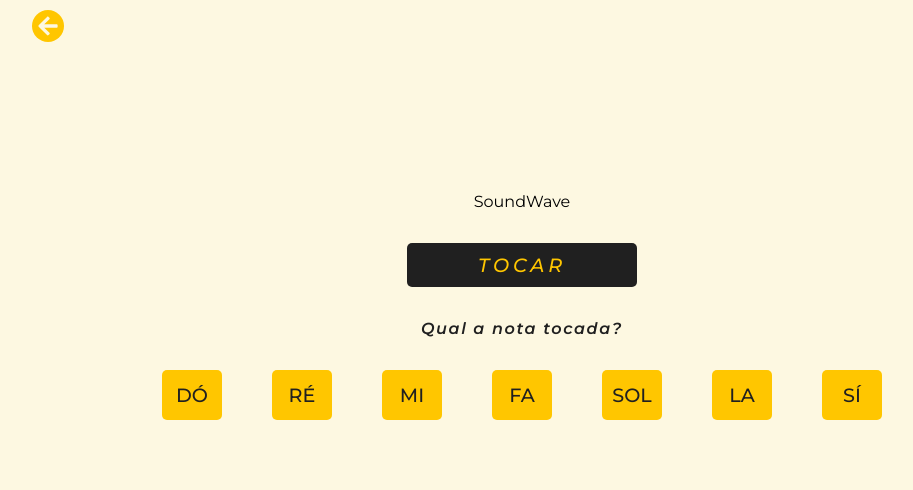
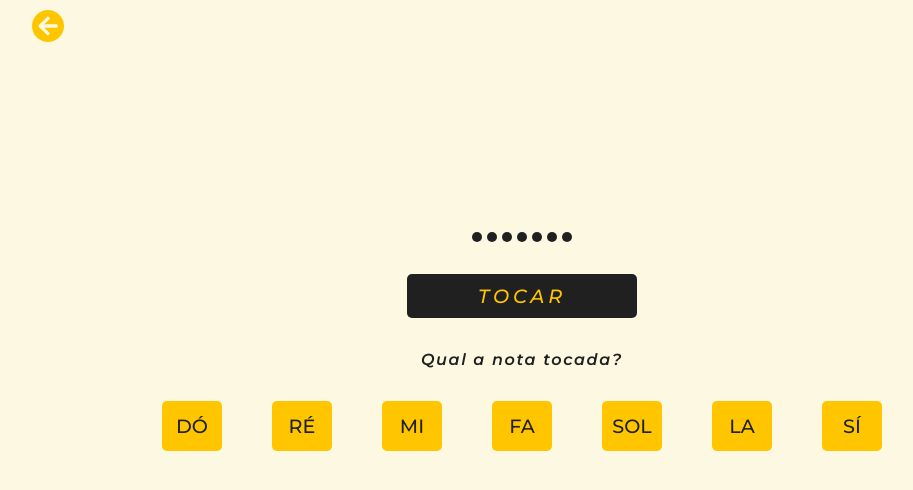
Before and after one commit to giovanaassis/absolute_project, a React (Vite) app: page /game in a window 1280 px wide. Shown: the top 490 px of the page, without its empty margins (118-1031 px from the left). Built offline with nearby package versions, Linux system fonts and the light colour scheme.

Commit message:
finished the project

```diff
--- /dev/null
+++ b/src/components/SoundWave/SoundWave.module.css
@@ -0,0 +1,48 @@
+.wave_container {
+    height: 50px;
+    display: flex;
+    align-items: end;
+    gap: 5px;
+}
+
+.wave_container .stroke {
+    width: 10px;
+    height: 20%;
+    background-color: var(--black);
+    border-radius: 50px;
+}
+
+.wave {
+    animation: animate .5s linear;
+    animation-iteration-count: 1;
+}
+
+@keyframes animate {
+    50% {
+        height: 100%;
+    }
+
+    100% {
+        height: 20%;
+    }
+}
+
+.stroke:nth-child(2) {
+    animation-delay: .1s;
+}
+
+.stroke:nth-child(3) {
+    animation-delay: .2s;
+}
+
+.stroke:nth-child(4) {
+    animation-delay: .3s;
+}
+
+.stroke:nth-child(5) {
+    animation-delay: .4s;
+}
+
+.stroke:nth-child(6) {
+    animation-delay: .5s;
+}
--- /dev/null
+++ b/src/components/SoundWave/index.jsx
@@ -0,0 +1,19 @@
+/* eslint-disable react/prop-types */
+import styles from "./SoundWave.module.css";
+
+const SoundWave = ({ active }) => {
+
+    return (
+        <div className={styles.wave_container}>
+            <span className={`${styles.stroke} ${active && styles.wave}`}></span>
+            <span className={`${styles.stroke} ${active && styles.wave}`}></span>
+            <span className={`${styles.stroke} ${active && styles.wave}`}></span>
+            <span className={`${styles.stroke} ${active && styles.wave}`}></span>
+            <span className={`${styles.stroke} ${active && styles.wave}`}></span>
+            <span className={`${styles.stroke} ${active && styles.wave}`}></span>
+            <span className={`${styles.stroke} ${active && styles.wave}`}></span>
+        </div>
+    )
+}
+
+export default SoundWave;
--- a/src/context/KeyNotesContext.jsx
+++ b/src/context/KeyNotesContext.jsx
@@ -12,6 +12,11 @@ export const KeyNotesProvider = ({ children }) => {
     // the game states = normal, playing, win, lose
     const [ count, setCount ] = useState(0) // contagem de vezes que o usuário pode repetir a nota
 
+
+    const handleCount = () => {
+        setCount(prev => prev + 1);
+    }
+
     const playRandomNote = () => {
         if (gameState === 'Normal'){
             // gerando uma nota aleatória
@@ -20,14 +25,14 @@ export const KeyNotesProvider = ({ children }) => {
             // armazenando a nota
             setCurrentKey(key.audio)
 
-            setCount(prev => prev + 1)
+            handleCount();
             setGameState('Playing')
             return;
         }
 
         if (gameState === 'Playing' && count < 3) {
             new Audio(currentKey).play();
-            setCount(prev => prev + 1)
+            handleCount();
         }
     }
 
@@ -58,13 +63,15 @@ export const KeyNotesProvider = ({ children }) => {
         new Audio(currentKey).play();
     }, [currentKey])
 
+
     return (
         <KeyNotesContext.Provider value={ {
             playRandomNote,
             playKey,
             checkAnswer,
             gameState,
-            resetGame
+            resetGame,
+            count
             } }>
             { children }
         </KeyNotesContext.Provider>
--- /dev/null
+++ b/src/context/SoundWaveContext.jsx
@@ -0,0 +1,24 @@
+/* eslint-disable react/prop-types */
+import { createContext, useContext, useState } from "react";
+import { KeyNotesContext } from "./KeyNotesContext";
+
+export const SoundWaveContext = createContext();
+
+export const SoundWaveProvider = ({ children }) => {
+
+    const { count } = useContext(KeyNotesContext);
+    const [ waveState, setWaveState ] = useState(false);
+
+    const activeWave = () => {
+        if(count < 3) {
+            setWaveState(true);
+            setTimeout(() => setWaveState(false), 900)
+        }
+    }
+
+    return (
+        <SoundWaveContext.Provider value={{ waveState, activeWave }}>
+            { children }
+        </SoundWaveContext.Provider>
+    )
+}
--- a/src/main.jsx
+++ b/src/main.jsx
@@ -2,12 +2,16 @@ import { StrictMode } from 'react'
 import { createRoot } from 'react-dom/client'
 import './index.css'
 import App from './App.jsx'
+
 import { KeyNotesProvider } from './context/KeyNotesContext.jsx'
+import { SoundWaveProvider } from './context/SoundWaveContext.jsx'
 
 createRoot(document.getElementById('root')).render(
   <StrictMode>
     <KeyNotesProvider>
-      <App />
+      <SoundWaveProvider>
+        <App />
+      </SoundWaveProvider>
     </KeyNotesProvider>
   </StrictMode>,
 )
--- a/src/pages/Game/Game.module.css
+++ b/src/pages/Game/Game.module.css
@@ -25,3 +25,7 @@
 .game p {
     font-weight: 600;
 }
+
+.gameOver {
+    opacity: 0.4;
+}
--- a/src/pages/Game/index.jsx
+++ b/src/pages/Game/index.jsx
@@ -1,23 +1,29 @@
 import TheKeys from "../../components/TheKeys";
 import GoBackButton from "../../components/GoBackButton";
-//import soundKeys from "../../data/soundKeys";
 import { BsArrowCounterclockwise } from "react-icons/bs";
 import { useContext } from "react";
 import { KeyNotesContext } from "../../context/KeyNotesContext";
 import styles from './Game.module.css';
+import SoundWave from "../../components/SoundWave";
+import { SoundWaveContext } from "../../context/SoundWaveContext";
 
 function Game() {
 
-    const { playRandomNote, gameState, resetGame } = useContext(KeyNotesContext);
+    const { playRandomNote, gameState, resetGame, count } = useContext(KeyNotesContext);
+    const { waveState, activeWave } = useContext(SoundWaveContext);
 
     return (
         <div className={styles.game}>
             <GoBackButton page='/'  />
             <div>
-                SoundWave
+                <SoundWave active={waveState}/> { /* estilização para as ondas sonoras */ }
             </div>
             <div>
-                <button onClick={playRandomNote}>TOCAR</button>
+                <button onClick={() => { playRandomNote(); activeWave() }}
+                    className={`${count === 3 && styles.gameOver}`}
+                    >TOCAR
+                </button>
+
                 { gameState === 'Win' || gameState === 'Lose' ?
                     <span className={styles.reset_icon} onClick={resetGame}>
                         <BsArrowCounterclockwise />
```
